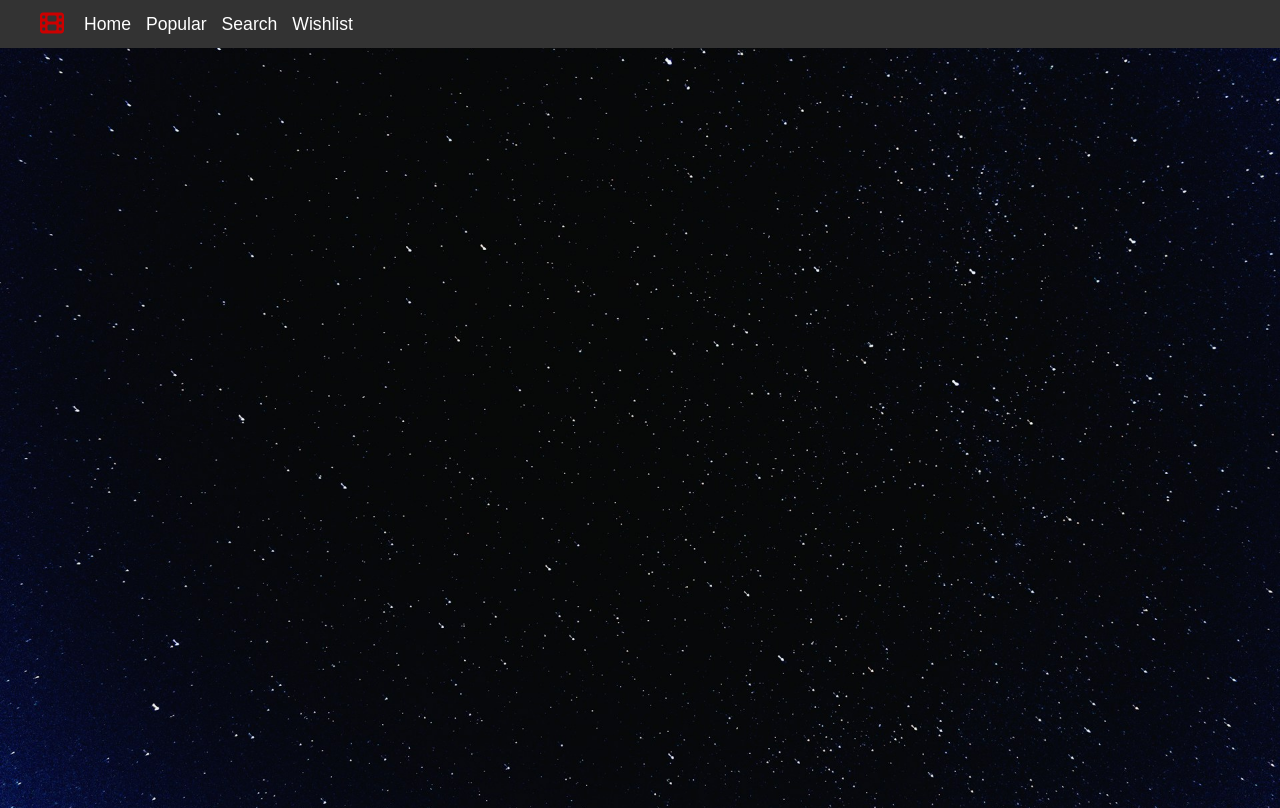
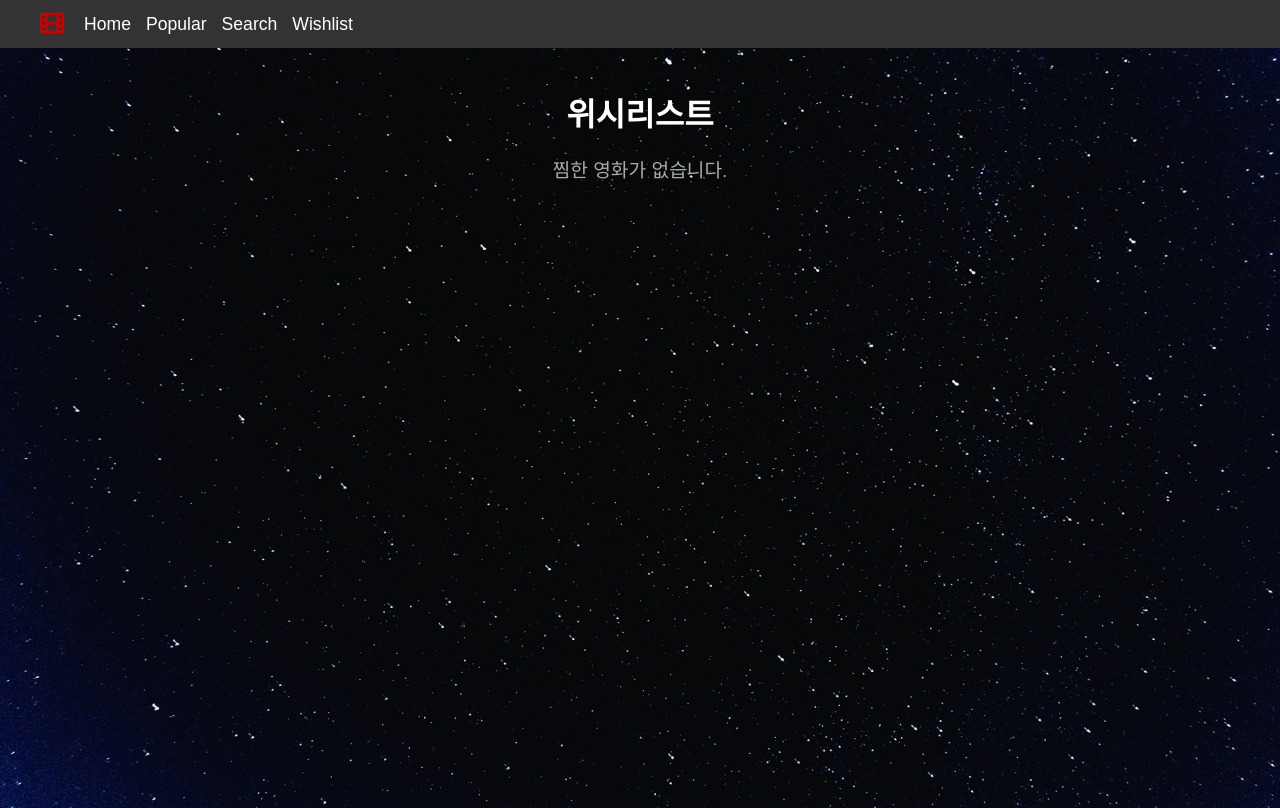
Before and after one commit to Nua3196/wsd4, a Vue app: page /wishlist in a window 1280 px wide. Built offline with nearby package versions, Linux system fonts and the light colour scheme; a small style sheet from the web is missing; what vue-toast-notification would draw is missing.

Commit message:
영화 정보 전부 저장하도록 수정

```diff
--- a/src/components/MoviePoster.vue
+++ b/src/components/MoviePoster.vue
@@ -10,12 +10,6 @@
     <div class="info" v-if="hover">
       <h3 class="title">{{ movie.title }}</h3>
       <p class="description">{{ truncatedOverview }}</p>
-      <!-- <p class="release-date">Release Date: {{ movie.release_date }}</p>
-      <div class="genres">
-        <span v-for="(genre, index) in movie.genres" :key="index" class="genre">
-          {{ genre }}
-        </span>
-      </div> -->
     </div>
     <!-- 찜 여부 표시 -->
     <div class="wishlist-indicator" v-if="isInWishlist">❤️</div>
@@ -25,19 +19,13 @@
 <script lang="ts">
 import { defineComponent, ref, computed } from "vue";
 import { useStore } from "vuex";
+import { Movie } from "@/types/movie";
 
 export default defineComponent({
   name: "MoviePoster",
   props: {
     movie: {
-      type: Object as () => {
-        id: number;
-        title: string;
-        backdrop_path: string;
-        overview: string;
-        release_date: string;
-        genres: string[];
-      },
+      type: Object as () => Movie,
       required: true,
     },
   },
@@ -47,15 +35,17 @@ export default defineComponent({
 
     // Wishlist에 있는지 확인
     const isInWishlist = computed(() =>
-      store.getters.getWishlist.includes(props.movie.id)
+      store.getters.getWishlist.some(
+        (item: Movie) => item.id === props.movie.id
+      )
     );
 
     // Wishlist 추가/제거 토글
     const toggleWishlist = () => {
       if (isInWishlist.value) {
-        store.dispatch("removeMovieFromWishlist", props.movie.id);
+        store.dispatch("removeMovieFromWishlist", props.movie.id); // 영화 ID로 제거
       } else {
-        store.dispatch("addMovieToWishlist", props.movie.id);
+        store.dispatch("addMovieToWishlist", props.movie); // 영화 객체로 추가
       }
     };
 
@@ -84,29 +74,23 @@ export default defineComponent({
 }
 
 .movie-card:hover {
-  transform: scale(1.1); /* 확대 효과 */
-  box-shadow: 0 8px 15px rgba(0, 0, 0, 0.3); /* 그림자 효과 */
+  transform: scale(1.1);
+  box-shadow: 0 8px 15px rgba(0, 0, 0, 0.3);
 }
 
-/* 찜 상태를 나타내는 하트 아이콘 스타일 */
 .wishlist-indicator {
-  position: absolute; /* 부모 요소(movie-card) 기준으로 배치 */
-  top: 5px; /* 카드의 상단에서 10px 아래 */
-  right: 5px; /* 카드의 오른쪽에서 10px 안쪽 */
-  font-size: 1.7rem; /* 적당한 크기의 하트 아이콘 */
-  z-index: 10; /* 다른 요소 위에 표시되도록 우선순위 설정 */
+  position: absolute;
+  top: 5px;
+  right: 5px;
+  font-size: 1.7rem;
+  z-index: 10;
   cursor: pointer;
-}
-
-/* 호버 시 하트 강조 */
-.wishlist-indicator:hover {
-  top: 1px;
 }
 
 .poster {
   width: 100%;
   height: 100%;
-  object-fit: cover; /* 포스터가 영역을 가득 채우도록 */
+  object-fit: cover;
   border-radius: 10px;
 }
 
@@ -115,7 +99,7 @@ export default defineComponent({
   bottom: 0;
   left: 0;
   width: 100%;
-  background-color: rgba(0, 0, 0, 0.8); /* 반투명 배경 */
+  background-color: rgba(0, 0, 0, 0.8);
   color: #fff;
   padding: 10px;
   box-sizing: border-box;
@@ -124,7 +108,7 @@ export default defineComponent({
 }
 
 .movie-card:hover .info {
-  transform: translateY(0); /* 호버 시 정보 표시 */
+  transform: translateY(0);
 }
 
 .title {
@@ -137,23 +121,4 @@ export default defineComponent({
   font-size: 0.9em;
   margin-bottom: 10px;
 }
-
-.release-date {
-  font-size: 0.8em;
-  margin-bottom: 5px;
-}
-
-.genres {
-  display: flex;
-  flex-wrap: wrap;
-  gap: 5px;
-}
-
-.genre {
-  background-color: #f1f1f1;
-  color: #333;
-  padding: 2px 5px;
-  border-radius: 5px;
-  font-size: 0.7em;
-}
 </style>
--- a/src/store/index.ts
+++ b/src/store/index.ts
@@ -5,7 +5,7 @@ export default createStore({
     loggedIn: false, // 로그인 상태
     userID: "", // 사용자 ID
     apiKey: "", // TMDB API 키
-    wishlist: [] as number[], // 찜한 영화 ID 목록
+    wishlist: [] as Array<{ id: number; title: string; backdrop_path: string }>, // 찜한 영화 객체 배열
   },
   mutations: {
     // 로그인 상태와 사용자 정보 설정
@@ -24,11 +24,13 @@ export default createStore({
       state.loggedIn = false;
       state.userID = "";
       state.apiKey = "";
+      state.wishlist = [];
 
       // 로컬 스토리지에서 제거
       localStorage.removeItem("loggedIn");
       localStorage.removeItem("userID");
       localStorage.removeItem("apiKey");
+      localStorage.removeItem("wishlist");
     },
     // 초기 상태 설정 (로컬 스토리지에서 로드)
     initializeState(state) {
@@ -42,15 +44,15 @@ export default createStore({
       state.wishlist = storedWishlist ? JSON.parse(storedWishlist) : [];
     },
     // Wishlist에 영화 추가
-    addToWishlist(state, movieId: number) {
-      if (!state.wishlist.includes(movieId)) {
-        state.wishlist.push(movieId);
+    addToWishlist(state, movie) {
+      if (!state.wishlist.some((item) => item.id === movie.id)) {
+        state.wishlist.push(movie);
         localStorage.setItem("wishlist", JSON.stringify(state.wishlist));
       }
     },
     // Wishlist에서 영화 제거
     removeFromWishlist(state, movieId: number) {
-      state.wishlist = state.wishlist.filter((id) => id !== movieId);
+      state.wishlist = state.wishlist.filter((movie) => movie.id !== movieId);
       localStorage.setItem("wishlist", JSON.stringify(state.wishlist));
     },
   },
@@ -64,8 +66,8 @@ export default createStore({
       commit("logout");
     },
     // Wishlist 영화 추가
-    addMovieToWishlist({ commit }, movieId: number) {
-      commit("addToWishlist", movieId);
+    addMovieToWishlist({ commit }, movie) {
+      commit("addToWishlist", movie);
     },
     // Wishlist 영화 제거
     removeMovieFromWishlist({ commit }, movieId: number) {
--- a/src/views/WishlistView.vue
+++ b/src/views/WishlistView.vue
@@ -1,19 +1,73 @@
 <template>
   <div class="wishlist">
-    <!-- Wishlist content will go here -->
+    <h1 class="title">위시리스트</h1>
+
+    <!-- 위시리스트가 비어 있는 경우 -->
+    <div v-if="wishlistMovies.length === 0" class="empty-message">
+      찜한 영화가 없습니다.
+    </div>
+
+    <!-- 위시리스트 영화 목록 -->
+    <div v-else class="movie-grid">
+      <MoviePoster
+        v-for="movie in wishlistMovies"
+        :key="movie.id"
+        :movie="movie"
+      />
+    </div>
   </div>
 </template>
 
 <script lang="ts">
-import { defineComponent } from "vue";
+import { defineComponent, computed } from "vue";
+import { useStore } from "vuex";
+import MoviePoster from "@/components/MoviePoster.vue";
+import { Movie } from "@/types/movie";
 
 export default defineComponent({
   name: "WishlistView",
+  components: { MoviePoster },
+  setup() {
+    const store = useStore();
+
+    // Vuex에서 찜한 영화 ID 가져오기
+    const wishlist = computed(() => store.getters.getWishlist);
+
+    // Local Storage에서 영화 데이터를 가져와 찜한 영화 필터링
+    const wishlistMovies = computed<Movie[]>(() => {
+      const storedMovies = localStorage.getItem("movies");
+      const allMovies = storedMovies ? JSON.parse(storedMovies) : [];
+      return allMovies.filter((movie: Movie) =>
+        wishlist.value.includes(movie.id)
+      );
+    });
+
+    return { wishlistMovies };
+  },
 });
 </script>
 
-<style lang="scss">
+<style scoped>
 .wishlist {
   padding: 20px;
 }
+
+.title {
+  font-size: 2rem;
+  margin-bottom: 20px;
+  text-align: center;
+  color: #fff;
+}
+
+.empty-message {
+  text-align: center;
+  font-size: 1.2rem;
+  color: #aaa;
+}
+
+.movie-grid {
+  display: grid;
+  grid-template-columns: repeat(auto-fit, minmax(200px, 1fr));
+  gap: 20px;
+}
 </style>
```
